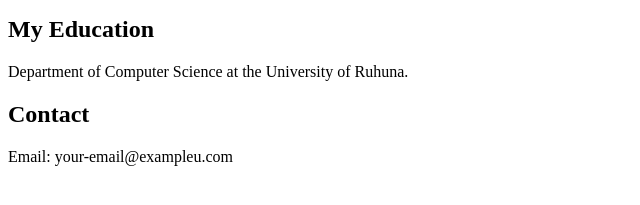
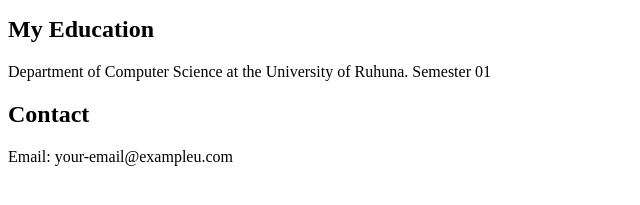
Before and after one commit to Nikethani2004/Student-website, a plain HTML site: page index.html in a window 1280 px wide. Shown: the part 377-582 px from the top of the page, 0-640 px from the left. Drawn offline with Linux system fonts and the light colour scheme.

Commit message:
Added details of university 1st semester

```diff
--- a/index.html
+++ b/index.html
@@ -28,6 +28,7 @@
 <h2>My Education</h2>
 <p>
 Department of Computer Science at the University of Ruhuna.
+Semester 01
 </p>
 <h2>Contact</h2>
 <p>
```
